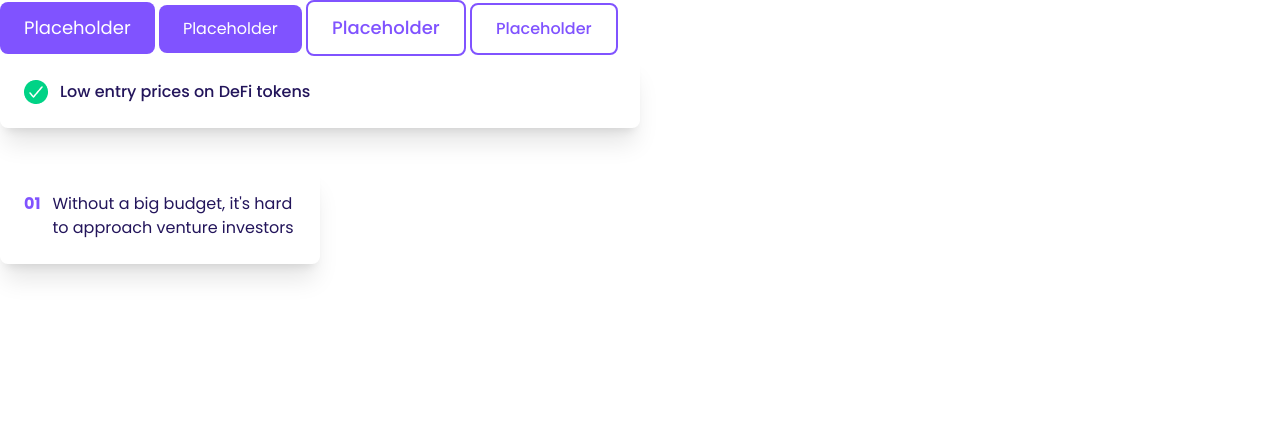
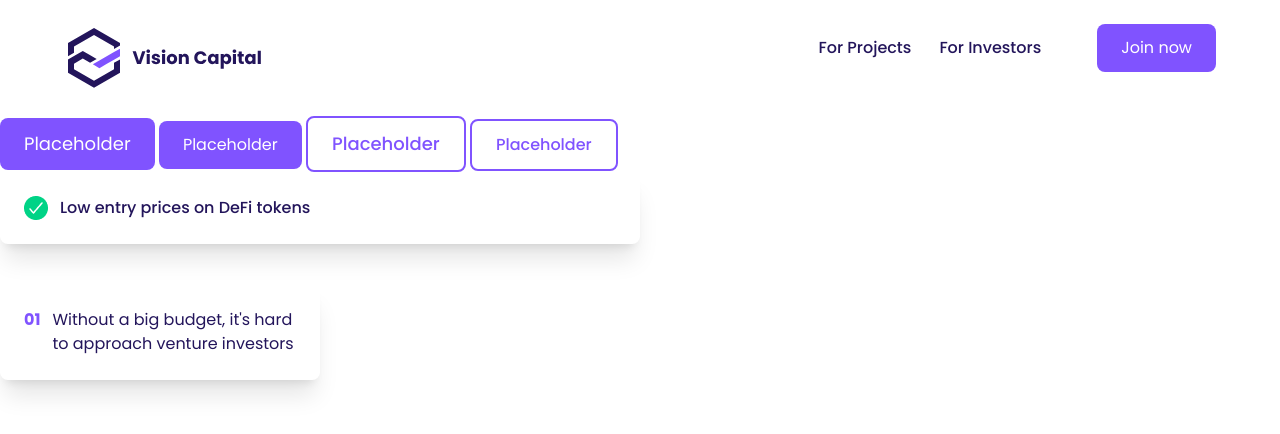
Before and after one commit to Dreyclin/defipie, a website: page index.html in a window 1280 px wide. Drawn offline with Linux system fonts and the light colour scheme.

Commit message:
Add: header styles

```diff
--- a/index.html
+++ b/index.html
@@ -1,15 +1,35 @@
 <!DOCTYPE html>
 <html lang="en" class="font-popins">
+
 <head>
     <meta charset="UTF-8">
     <meta name="viewport" content="width=device-width, initial-scale=1.0">
     <link rel="stylesheet" href="output.css">
-    <link href="https://fonts.googleapis.com/css2?family=Poppins:ital,wght@0,100;0,200;0,300;0,400;0,500;0,600;0,700;0,800;0,900&display=swap" rel="stylesheet">
+    <link
+        href="https://fonts.googleapis.com/css2?family=Poppins:ital,wght@0,100;0,200;0,300;0,400;0,500;0,600;0,700;0,800;0,900&display=swap"
+        rel="stylesheet">
     <title>DeFiPie</title>
 </head>
+
 <body>
-    <header>
-    </header>
+    <div class="container">
+        <header class="py-6 flex justify-between">
+            <img src="images/Header/Logo.svg" alt="logo">
+            <nav>
+                <ul class="flex items-center">
+                    <li>
+                        <a href="#" class="text-[#23155B] font-medium mr-7">For Projects</a>
+                    </li>
+                    <li>
+                        <a href="#" class="text-[#23155B] font-medium mr-14">For Investors</a>
+                    </li>
+                    <li>
+                        <button class="btn-primary text-base">Join now</button>
+                    </li>
+                </ul>
+            </nav>
+        </header>
+    </div>
     <button class="btn-primary">Placeholder</button>
     <button class="btn-primary text-base">Placeholder</button>
     <button class="btn-secondary">Placeholder</button>
@@ -25,4 +45,5 @@
     </div>
 
 </body>
+
 </html>
--- a/input.css
+++ b/input.css
@@ -3,6 +3,11 @@
 @tailwind utilities;
 
 @layer components {
+
+    .container {
+        @apply max-w-[90%] mx-auto
+    }
+
     .btn-primary {
         @apply px-6 py-3 bg-[#8053FF] rounded-lg text-lg text-white;
     }
```
Also changed, not shown: images/Header/Logo.png (deleted), images/Header/Logo.svg (added), output.css.
